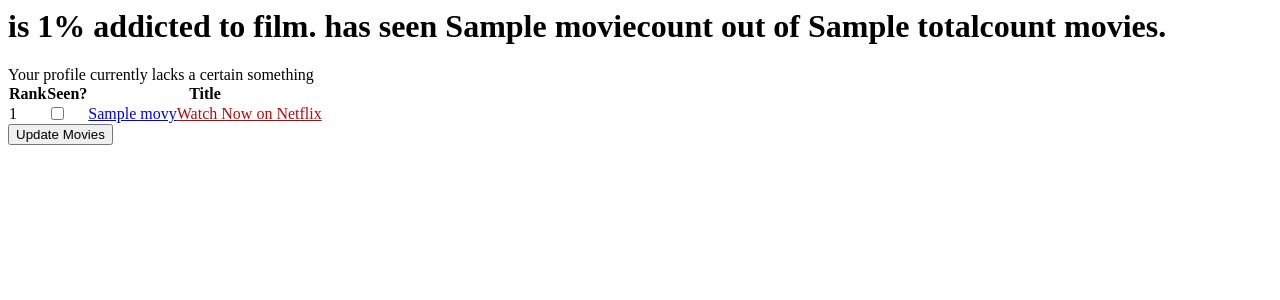
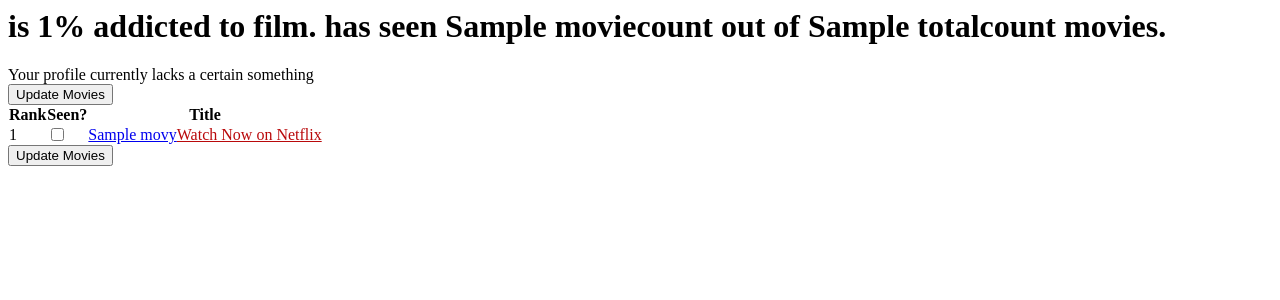
Before and after one commit to kyleconroy/movie-addict, a PHP site: template templates/layout_index.php in a window 1280 px wide. Shown: the top 300 px of the page. Run offline with PHP 8.4, Linux system fonts and the light colour scheme; the template is opened without the code that fills it: most values are stand-ins (such as "Sample title", 1, 10 or a date in 2020); data that the repository does not hold is empty; some libraries are stand-ins or nearby versions.

Commit message:
added the user button

```diff
--- a/templates/layout_index.php
+++ b/templates/layout_index.php
@@ -17,6 +17,7 @@
 </fb:if-section-not-added>
 
 <form action="updateUser.php" method="POST">
+      <input class="inputsubmit submit" type="submit" value="Update Movies" />
 	<table class="table" cellpadding="0" cellspacing="1">
 	<thead>
 		<tr>
```
Also changed, not shown: index.php (+0 -9 lines).
